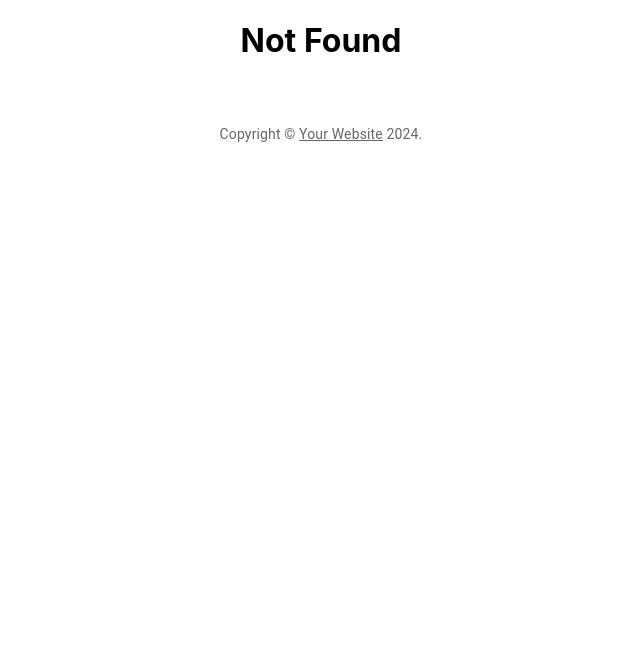
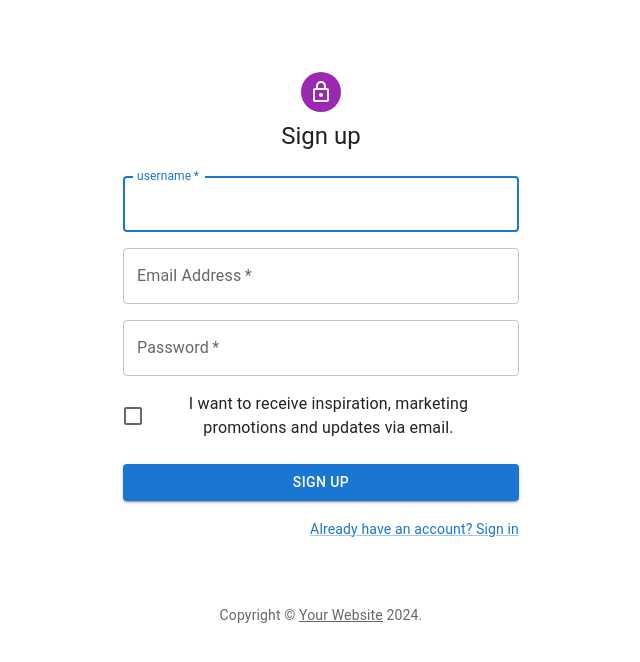
Before and after one commit to SangDoJoong/nostalgic-space-web, a React (Create React App) app: page /sign-up in a window 1280 px wide. Before the commit this address had no page. Shown: the top 662 px of the page, without its empty margins (319-959 px from the left). Built offline with nearby package versions, Linux system fonts and the light colour scheme.

Commit message:
feat(auth): 회원가입, 로그인 더미데이터로 구현

```diff
--- a/package.json
+++ b/package.json
@@ -15,6 +15,7 @@
     "@types/node": "^20.11.0",
     "@types/react": "^18.2.47",
     "@types/react-dom": "^18.2.18",
+    "axios": "^1.6.7",
     "react": "^18.2.0",
     "react-dom": "^18.2.0",
     "react-router-dom": "^6.21.1",
--- a/src/App.tsx
+++ b/src/App.tsx
@@ -7,6 +7,7 @@ import Copyright from './Components/Copyright';
 import * as React from 'react';
 import {RecoilRoot} from 'recoil';
 import RecoilTest from './routes/RecoilTest';
+import SignUp from "./routes/SignUp";
 
 function App() {
   return (
@@ -16,6 +17,7 @@ function App() {
             <Route path="/" element={<Home />} />
             <Route path="/about" element={<About />} />
             <Route path="/sign-in" element={<SignIn />} />
+            <Route path="/sign-up" element={<SignUp />} />
             <Route path="/recoil-test" element={<RecoilTest />} />
             <Route path="*" element={<h1>Not Found</h1>} />
           </Routes>
--- /dev/null
+++ b/src/lib/customAxios.ts
@@ -0,0 +1,10 @@
+import axios, { AxiosInstance } from 'axios';
+
+export const customAxios: AxiosInstance = axios.create({
+    // 서버 주소
+    baseURL: `https://api주소`,
+    headers: {
+        'Content-Type': 'application/json',
+        // 나중에 header 값 추가
+    },
+});
--- /dev/null
+++ b/src/recoil/atoms/auth.ts
@@ -0,0 +1,66 @@
+import {atom} from "recoil";
+import {customAxios} from "../../lib/customAxios";
+
+interface User {
+    username: string;
+    email: string;
+    token?: string;
+}
+
+export const userState = atom({
+    key: "user",
+    default: { username: "", email: "" },
+});
+
+export const isLoggedInState = atom<boolean>({
+    key: "isLoggedIn",
+    default: !!localStorage.getItem("token"),
+});
+
+export const login = async (formData: { email: string; password: string }) => {
+    // todo: 실패했을 때 처리
+    //const response = await customAxios.post("/auth/login", formData);
+    const response = {
+        data: {
+            username: "test",
+            email: formData.email,
+            token: "1234",
+        }
+    }
+    const { username, email, token } = response.data;
+
+    localStorage.setItem("token", token); // 로컬 스토리지에 토큰 저장
+
+    return { username, email, token };
+};
+
+export const signup = async (formData: {
+    username: string;
+    email: string;
+    password: string;
+}) => {
+    // todo: 실패했을 때 처리
+    //const response = await customAxios.post("/auth/signup", formData);
+    const response = {
+        data: {
+            username: formData.username,
+            email: formData.email,
+            token: "1234",
+        }
+    }
+    const { username, email, token } = response.data;
+
+    localStorage.setItem("token", token); // 로컬 스토리지에 토큰 저장
+
+    return { username, email, token };
+};
+
+export const logout = async () => {
+    try {
+        await customAxios.post("/auth/logout");
+
+        localStorage.removeItem("token");
+    } catch (error) {
+        console.error("Error during logout:", error);
+    }
+};
--- a/src/routes/SignIn.tsx
+++ b/src/routes/SignIn.tsx
@@ -11,27 +11,40 @@ import Box from '@mui/material/Box';
 import LockOutlinedIcon from '@mui/icons-material/LockOutlined';
 import Typography from '@mui/material/Typography';
 import Container from '@mui/material/Container';
-import { createTheme, ThemeProvider } from '@mui/material/styles';
+import {createTheme, ThemeProvider} from '@mui/material/styles';
+import {useSetRecoilState} from "recoil";
+import {isLoggedInState, login, userState} from "../recoil/atoms/auth";
+import {useNavigate} from "react-router-dom";
 
 const defaultTheme = createTheme();
 
 export default function SignIn() {
-  const handleSubmit = (event: {
+
+    const setUser = useSetRecoilState(userState);
+    const setIsLoggedIn = useSetRecoilState(isLoggedInState);
+
+    const navigate = useNavigate();
+    const loginSubmit = async (event: {
         preventDefault: () => void;
         currentTarget: HTMLFormElement | undefined;
     }) => {
         event.preventDefault();
         const data = new FormData(event.currentTarget);
-    console.log({
-      email: data.get('email'),
-      password: data.get('password'),
-    });
+        const signInUser = {
+            email: data.get('email') as string,
+            password: data.get('password') as string,
+        }
+        console.log(signInUser);
+        const loginUser = await login(signInUser);
+        setUser(loginUser);
+        setIsLoggedIn(true);
+        navigate('/');
     };
 
     return (
         <ThemeProvider theme={defaultTheme}>
             <Container component="main" maxWidth="xs">
-        <CssBaseline />
+                <CssBaseline/>
                 <Box
                     sx={{
                         marginTop: 8,
@@ -40,17 +53,17 @@ export default function SignIn() {
                         alignItems: 'center',
                     }}
                 >
-          <Avatar sx={{ m: 1, bgcolor: 'secondary.main' }}>
-            <LockOutlinedIcon />
+                    <Avatar sx={{m: 1, bgcolor: 'secondary.main'}}>
+                        <LockOutlinedIcon/>
                     </Avatar>
                     <Typography component="h1" variant="h5">
                         Sign in
                     </Typography>
                     <Box
                         component="form"
-            onSubmit={handleSubmit}
+                        onSubmit={loginSubmit}
                         noValidate
-            sx={{ mt: 1 }}
+                        sx={{mt: 1}}
                     >
                         <TextField
                             margin="normal"
@@ -73,14 +86,14 @@ export default function SignIn() {
                             autoComplete="current-password"
                         />
                         <FormControlLabel
-              control={<Checkbox value="remember" color="primary" />}
+                            control={<Checkbox value="remember" color="primary"/>}
                             label="Remember me"
                         />
                         <Button
                             type="submit"
                             fullWidth
                             variant="contained"
-              sx={{ mt: 3, mb: 2 }}
+                            sx={{mt: 3, mb: 2}}
                         >
                             Sign In
                         </Button>
@@ -91,7 +104,7 @@ export default function SignIn() {
                                 </Link>
                             </Grid>
                             <Grid item>
-                <Link href="#" variant="body2">
+                                <Link href="/sign-up" variant="body2">
                                     {"Don't have an account? Sign Up"}
                                 </Link>
                             </Grid>
--- /dev/null
+++ b/src/routes/SignUp.tsx
@@ -0,0 +1,122 @@
+import * as React from 'react';
+import Avatar from '@mui/material/Avatar';
+import Button from '@mui/material/Button';
+import CssBaseline from '@mui/material/CssBaseline';
+import TextField from '@mui/material/TextField';
+import FormControlLabel from '@mui/material/FormControlLabel';
+import Checkbox from '@mui/material/Checkbox';
+import Link from '@mui/material/Link';
+import Grid from '@mui/material/Grid';
+import Box from '@mui/material/Box';
+import LockOutlinedIcon from '@mui/icons-material/LockOutlined';
+import Typography from '@mui/material/Typography';
+import Container from '@mui/material/Container';
+import { createTheme, ThemeProvider } from '@mui/material/styles';
+import {useSetRecoilState} from "recoil";
+import {login, signup, userState, isLoggedInState} from "../recoil/atoms/auth";
+import {useNavigate} from "react-router-dom";
+
+const defaultTheme = createTheme();
+
+export default function SignUp() {
+
+    // state
+    const setUser = useSetRecoilState(userState);
+    const setIsLoggedIn = useSetRecoilState(isLoggedInState);
+
+    const navigate = useNavigate();
+    const signUpSubmit = async (event: React.FormEvent<HTMLFormElement>) => {
+        event.preventDefault();
+        const data = new FormData(event.currentTarget);
+        const signUpUser = {
+            username: data.get('username') as string,
+            email: data.get('email') as string,
+            password: data.get('password') as string,
+        }
+        console.log(signUpUser);
+        const loginUser = await signup(signUpUser);
+        setUser(loginUser);
+        setIsLoggedIn(true);
+        navigate('/');
+    };
+
+    return (
+        <ThemeProvider theme={defaultTheme}>
+            <Container component="main" maxWidth="xs">
+                <CssBaseline />
+                <Box
+                    sx={{
+                        marginTop: 8,
+                        display: 'flex',
+                        flexDirection: 'column',
+                        alignItems: 'center',
+                    }}
+                >
+                    <Avatar sx={{ m: 1, bgcolor: 'secondary.main' }}>
+                        <LockOutlinedIcon />
+                    </Avatar>
+                    <Typography component="h1" variant="h5">
+                        Sign up
+                    </Typography>
+                    <Box component="form" noValidate onSubmit={signUpSubmit} sx={{ mt: 3 }}>
+                        <Grid container spacing={2}>
+                            <Grid item xs={12}>
+                                <TextField
+                                    autoComplete="given-name"
+                                    name="username"
+                                    required
+                                    fullWidth
+                                    id="username"
+                                    label="username"
+                                    autoFocus
+                                />
+                            </Grid>
+                            <Grid item xs={12}>
+                                <TextField
+                                    required
+                                    fullWidth
+                                    id="email"
+                                    label="Email Address"
+                                    name="email"
+                                    autoComplete="email"
+                                />
+                            </Grid>
+                            <Grid item xs={12}>
+                                <TextField
+                                    required
+                                    fullWidth
+                                    name="password"
+                                    label="Password"
+                                    type="password"
+                                    id="password"
+                                    autoComplete="new-password"
+                                />
+                            </Grid>
+                            <Grid item xs={12}>
+                                <FormControlLabel
+                                    control={<Checkbox value="allowExtraEmails" color="primary" />}
+                                    label="I want to receive inspiration, marketing promotions and updates via email."
+                                />
+                            </Grid>
+                        </Grid>
+                        <Button
+                            type="submit"
+                            fullWidth
+                            variant="contained"
+                            sx={{ mt: 3, mb: 2 }}
+                        >
+                            Sign Up
+                        </Button>
+                        <Grid container justifyContent="flex-end">
+                            <Grid item>
+                                <Link href="#" variant="body2">
+                                    Already have an account? Sign in
+                                </Link>
+                            </Grid>
+                        </Grid>
+                    </Box>
+                </Box>
+            </Container>
+        </ThemeProvider>
+    );
+}
```
Also changed, not shown: 2 other files (tests, documents, lock files or other folders). Lines whose indentation alone changed are shown as unchanged.
